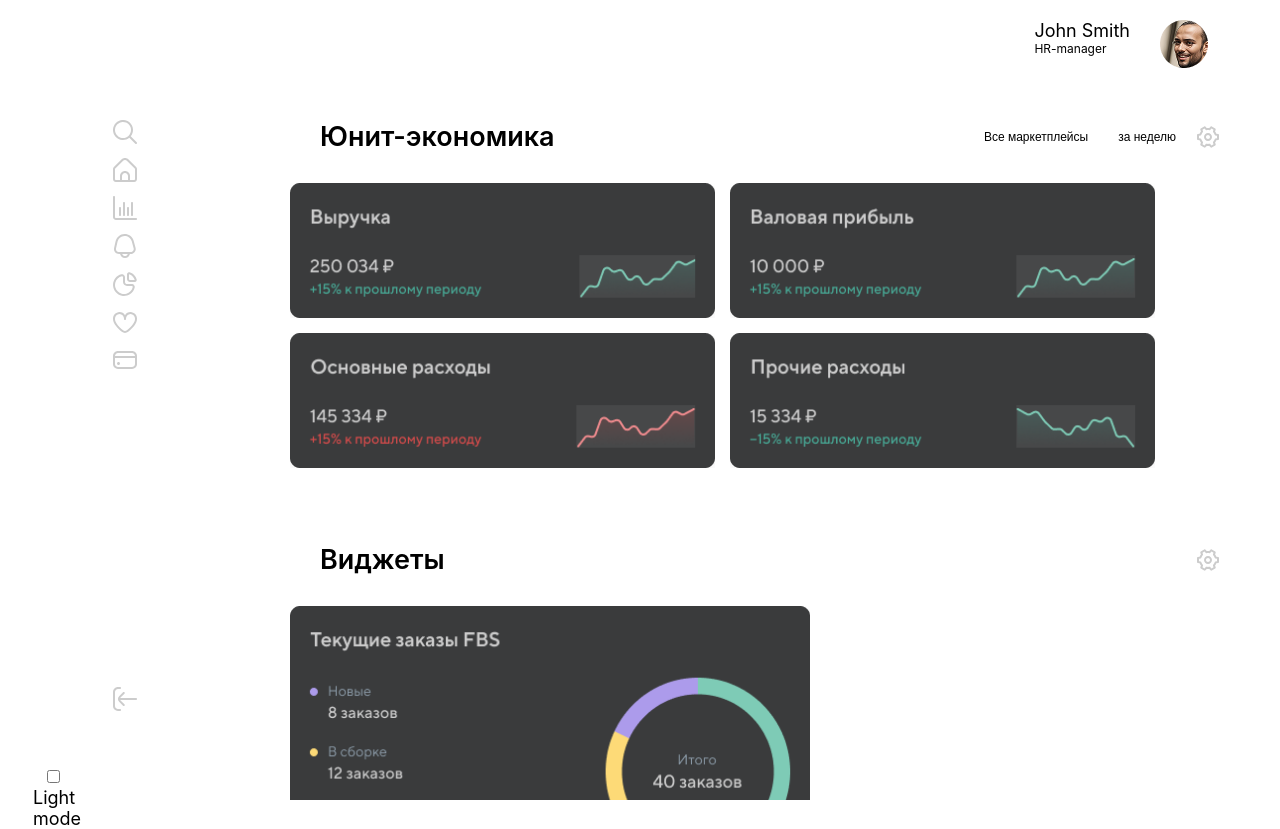
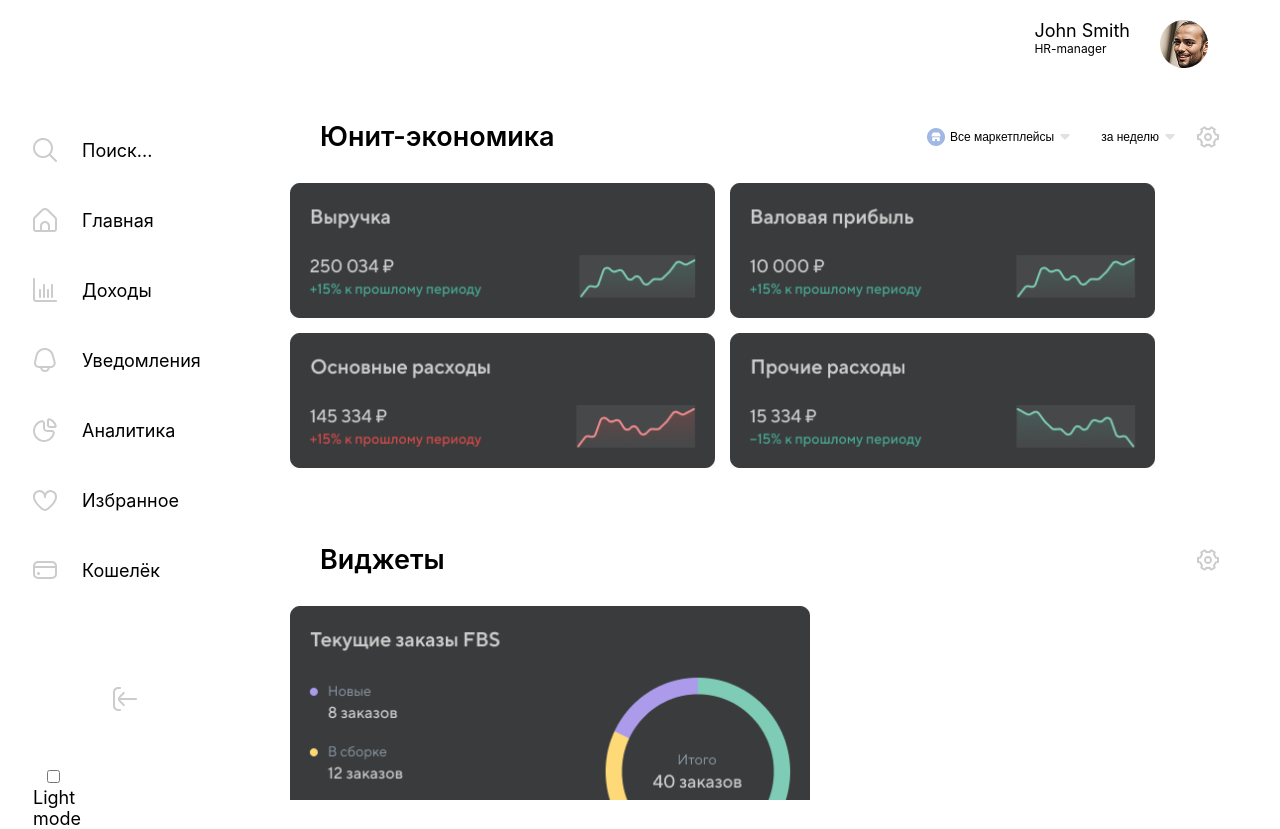
Before and after one commit to tata-melnick/dashboard, a React (Vite) app: page / in a window 1280 px wide. Built offline with nearby package versions, Linux system fonts and the light colour scheme.

Commit message:
Refactoring

```diff
--- a/src/components/Menu/index.tsx
+++ b/src/components/Menu/index.tsx
@@ -7,7 +7,7 @@ import {
     BellIcon,
     ChartPieAltIcon,
     LikeIcon,
-    CreditCardIcon
+    CreditCardIcon,
 } from "../../icons"
 import { Link } from "react-router-dom"
 
@@ -15,39 +15,46 @@ const Menu: React.FC = () => {
     return (
         <nav>
             <ul className={styles.list}>
-                <li className={styles.btn}>
+                <li className={styles.tab}>
                     <Link to="/search">
                         <SearchIcon />
+                        Поиск...
                     </Link>
                 </li>
-                <li className={styles.btn}>
+                <li className={styles.tab}>
                     <Link to="/">
                         <HomeIcon />
+                        Главная
                     </Link>
                 </li>
-                <li className={styles.btn}>
+                <li className={styles.tab}>
                     <Link to="/stats">
                         <StatsIcon />
+                        Доходы
                     </Link>
                 </li>
-                <li className={styles.btn}>
+                <li className={styles.tab}>
                     <Link to="/bell">
                         <BellIcon />
+                        Уведомления
                     </Link>
                 </li>
-                <li className={styles.btn}>
+                <li className={styles.tab}>
                     <Link to="/chart-pie-alt">
                         <ChartPieAltIcon />
+                        Аналитика
                     </Link>
                 </li>
-                <li className={styles.btn}>
+                <li className={styles.tab}>
                     <Link to="/like">
                         <LikeIcon />
+                        Избранное
                     </Link>
                 </li>
-                <li className={styles.btn}>
+                <li className={styles.tab}>
                     <Link to="/credit-card">
                         <CreditCardIcon />
+                        Кошелёк
                     </Link>
                 </li>
             </ul>
--- a/src/components/UnitEconomics/index.tsx
+++ b/src/components/UnitEconomics/index.tsx
@@ -8,8 +8,15 @@ const UnitEconomics: React.FC = () => {
             <div className={styles.title}>
                 <h2>Юнит-экономика</h2>
                 <div className={styles.btnStyles}>
-                    <button className={styles.btn}>Все маркетплейсы</button>
-                    <button className={styles.btn}>за неделю</button>
+                    <button className={styles.btn}>
+                        <img src="/public/chip.png" alt="chip" />
+                        Все маркетплейсы
+                        <img src="/public/source.png" alt="chip" />
+                    </button>
+                    <button className={styles.btn}>
+                        за неделю
+                        <img src="/public/source.png" alt="chip" />
+                    </button>
                     <SettingsIcon />
                 </div>
             </div>
```
